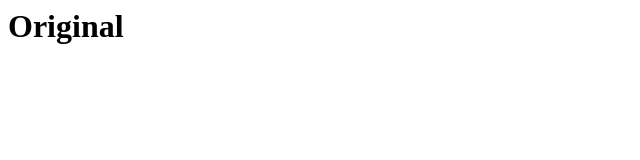
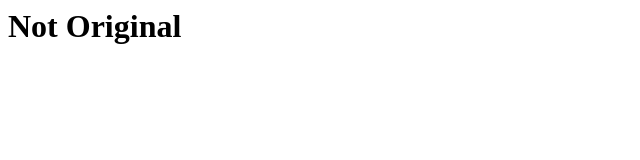
Before and after one commit to cps847midtermpractice/practice, a plain HTML site: page git_tst/index.html in a window 1280 px wide. Shown: the whole page, without its empty margins (0-640 px from the left). Drawn offline with Linux system fonts and the light colour scheme.

Commit message:
Update index.html

```diff
--- a/git_tst/index.html
+++ b/git_tst/index.html
@@ -1,3 +1,3 @@
 <h1>
-Original
+Not Original
 </h1>
```
